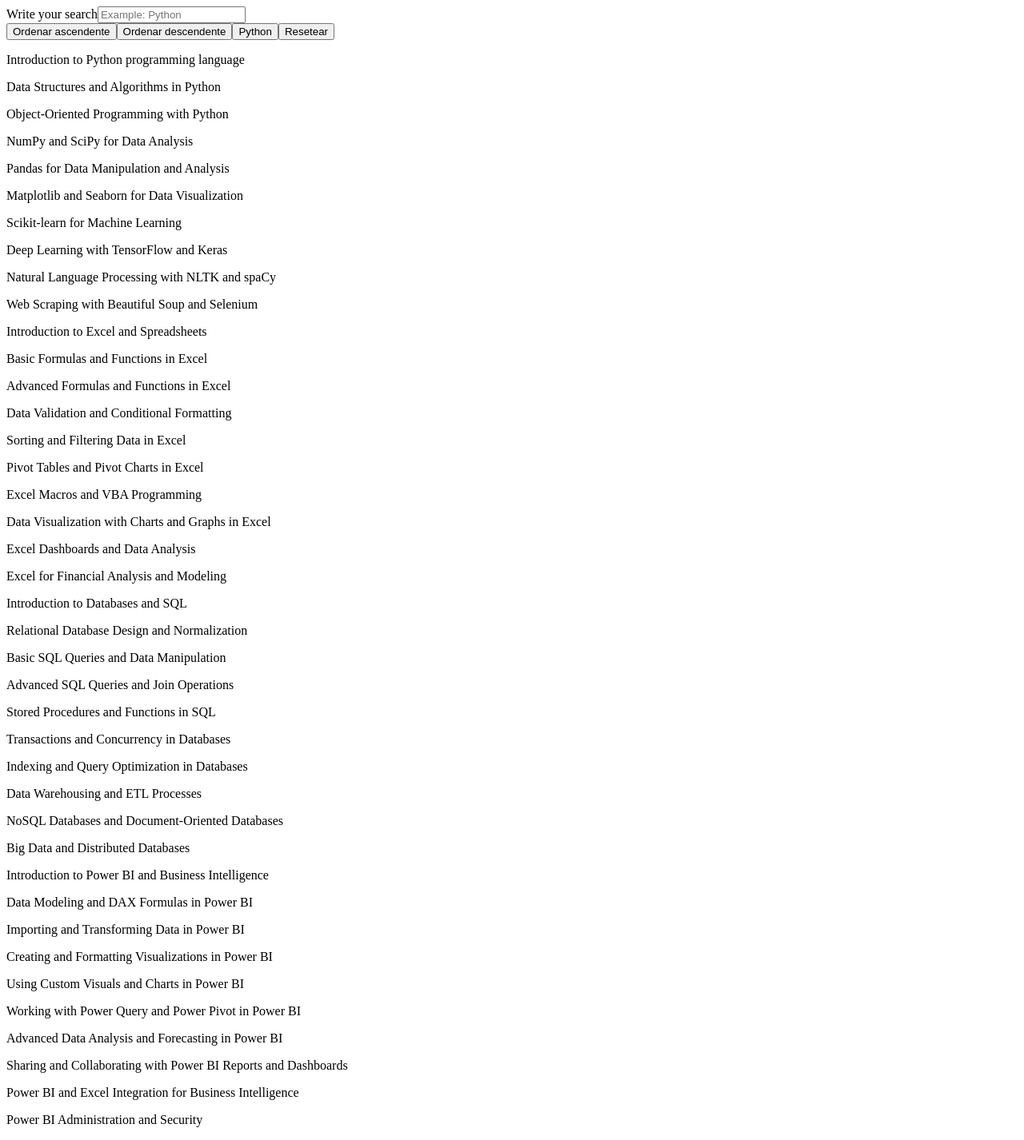
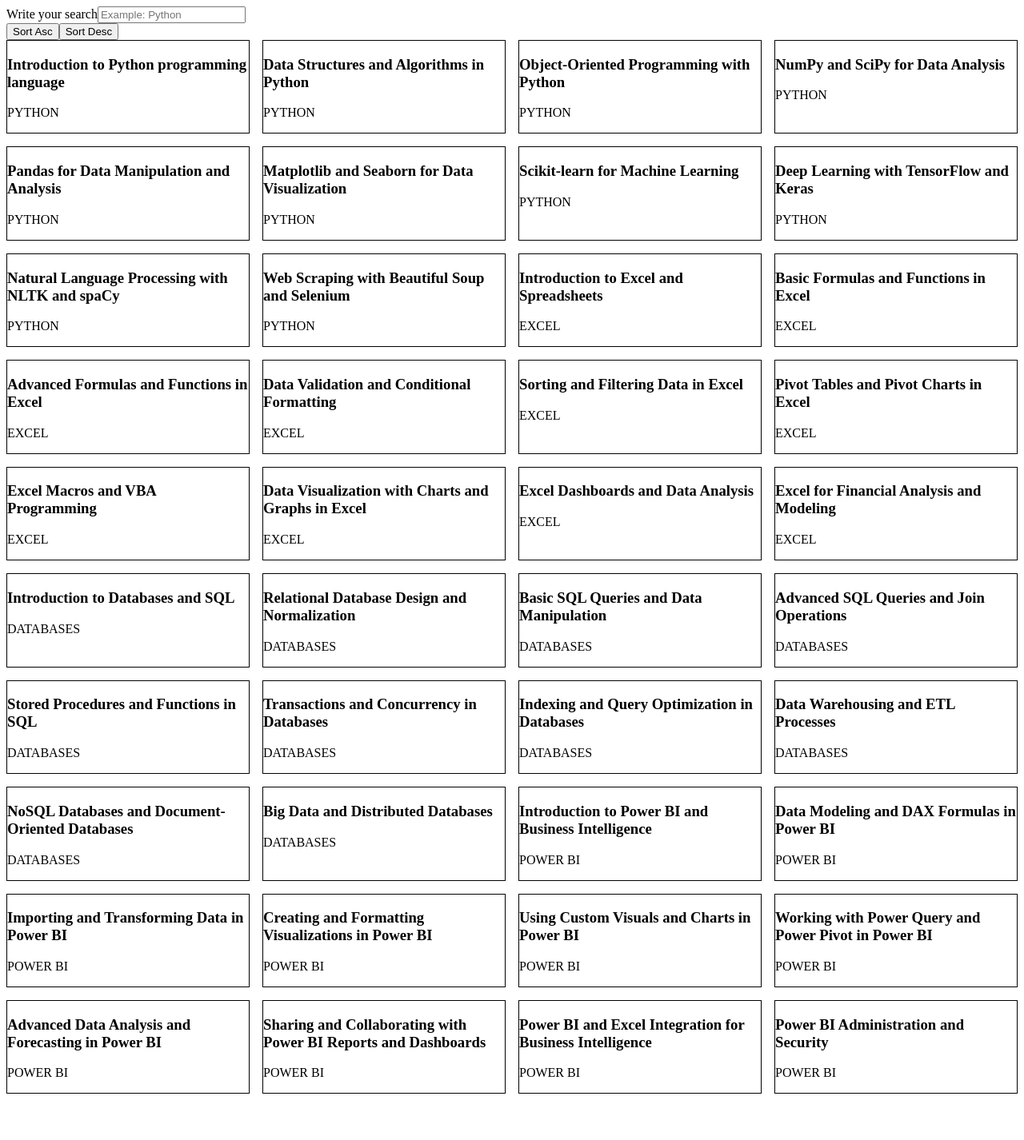
Before and after one commit to SandroSimonOre/demo-search-filter-sort, a React (Vite) app: page / in a window 1280 px wide. Shown: the whole page at 80% size. After the commit the page ends 1376 px from the top, so only its background shows below. Built offline with nearby package versions, Linux system fonts and the light colour scheme.

Commit message:
remove useReducer

```diff
--- a/src/App.jsx
+++ b/src/App.jsx
@@ -1,46 +1,33 @@
 // https://contactmentor.com/checkbox-list-react-js-example/
-
-import { useEffect, useState } from "react"
-import { useData } from "./contexts/DataContext"
-import { useDataDispatch } from "./contexts/DataContext"
+import { useEffect, useState } from 'react'
+import {courses} from './data/courses'
+import styles from './App.module.css'
 
 export default function App() {
-  /* const checkList = [
-    {id:'python', title: 'Python 3'},
-    {id: 'powerbi', title: 'Power BI' },
-    {id: 'databases', title: 'Databases'}
-  ]  */
 
-  const data = useData()
-  const dispatch = useDataDispatch()
+  const [searchTerm, setSearchTerm] = useState('')
+  const [data, setData] = useState(courses)
+  const [order, setOrder] = useState(0)
 
-  // This could be a component
-  const [searchTerm, setSearchTerm] = useState('')
-
-  const handleChange = e => setSearchTerm(e.target.value)
+  const handleChange = (e) => {
+    setSearchTerm(e.target.value)
+  }
 
   useEffect( ()=> {
-    dispatch({type: 'search', payload: searchTerm})
+    setData(courses.filter(c => c.title.toLowerCase().includes(searchTerm.toLocaleLowerCase())))
   }, [searchTerm])
-  //console.log(data)
-  //const [selectedVideos, setSelectedVideos] = useState(videos)
-  //const [selectedCategories, setSelectedCategories] = useState([])
 
-  /* const handleCheck = (event) => {
-    let updatedList = [...selectedCategories];
-    if (event.target.checked) {
-      updatedList = [...selectedCategories, event.target.value];
-    } else {
-      updatedList.splice(selectedCategories.indexOf(event.target.value), 1);
+  useEffect( ()=> {
+
+    if (order === 1) {
+      console.log('Ascendente...')
+      setData( p => p.sort((a, b) => a.title > b.title ? 1 : -1))
+    } else if (order == - 1) {
+      console.log('Descendente...')
+      setData( p => p.sort((a, b) => a.title < b.title ? 1 : -1))
     }
-    setSelectedCategories(updatedList);
-  }; */
 
-  /* useEffect(()=> {
-    console.log(selectedCategories)
-  }, [selectedCategories])
-   */
-
+  }, [order])
 
   return (
     <>
@@ -49,62 +36,22 @@
         <input onChange={handleChange} type="text" id="searchTerm" placeholder="Example: Python" />
       </div>
 
-      <button onClick={() => dispatch({type: 'sortByTitleAsc'})}>Ordenar ascendente</button>
-      <button onClick={() => dispatch({type: 'sortByTitleDesc'})}>Ordenar descendente</button>
-      <button onClick={() => dispatch({type: 'filterByCategory', payload: 'python'})}>Python</button>
-      <button onClick={() => dispatch({type: 'reset'})}>Resetear</button>
+      <div>
+        <button onClick={()=>setOrder(1)}>Sort Asc</button>
+        <button onClick={()=>setOrder(-1)}>Sort Desc</button>
+      </div>
 
+      <div className={styles.list}>
 
-      {
-        data.map(c => (
-          <span key={c.id}>
-            <p>{c.title}</p>
-          </span>
-        ))
-      }
+        {
+          data.map(c => (
+            <div key={c.id} className={styles.card}>
+              <h3>{c.title}</h3>
+              <p>{c.categoryName.toUpperCase()}</p>
+            </div>
+          ))
+        }
+      </div>
     </>
   )
 }
-
-/*
-<section className='border flex flex-col w-4/5'>
-
-
-        <div className="flex justify-between">
-          <div>
-            <input type="text" className="bg-black text-white border" placeholder="Buscar" />
-          </div>
-          <div>
-            <button className="border">Buscar</button>
-          </div>
-        </div>
-
-        <div className="flex justify-between">
-          <div>
-            <p>100 resultados</p>
-          </div>
-
-          <div>
-            <span>Ordenado por:</span>
-            <span>Popular</span>
-          </div>
-        </div>
-
-        <div className="flex p-2 gap-6">
-          {
-            categories.map(c => (
-              <span
-                key={c.id}
-                className={`border p-2 rounded-lg ${selectedCategories?.find(sc => c.id === sc.id) && 'bg-white text-black' }`}
-                onClick={() => handleCategories(c)}
-              >
-                {c.title}
-              </span>
-            ))
-          }
-
-        </div>
-
-
-      </section>
-*/
--- /dev/null
+++ b/src/App.module.css
@@ -0,0 +1,9 @@
+.list {
+    display: grid;
+    gap: 1rem;
+    grid-template-columns: repeat(4, 1fr);
+}
+
+.list .card {
+    border: solid 1px black;
+}
--- a/src/contexts/DataContext.jsx
+++ /dev/null
@@ -1,62 +0,0 @@
-import { createContext, useContext, useReducer } from 'react';
-import { courses } from '../data/courses';
-
-const DataContext = createContext(null);
-
-const DataDispatchContext = createContext(null);
-
-export function DataProvider({ children }) {
-
-    const [data, dispatch] = useReducer(
-        dataReducer,
-        courses
-    );
-
-    return (
-        <DataContext.Provider value={data}>
-            <DataDispatchContext.Provider value={dispatch}>
-                {children}
-            </DataDispatchContext.Provider>
-        </DataContext.Provider>
-    );
-}
-
-export function useData() {
-  return useContext(DataContext);
-}
-
-export function useDataDispatch() {
-  return useContext(DataDispatchContext);
-}
-
-function dataReducer(data, action) {
-
-    switch (action.type) {
-
-        case 'reset': {
-            return courses;
-        }
-
-        case 'filterByCategory': {
-            return data.filter(d => d.category === action.payload);
-        }
-
-        case 'sortByTitleAsc': {
-            return [...data].sort((a, b) => (a.title > b.title ? 1 : -1));
-        }
-
-        case 'sortByTitleDesc': {
-            return [...data].sort((a, b) => (a.title < b.title ? 1 : -1));
-        }
-
-        case 'search': {
-            return data.filter(d => d.title.toLowerCase().includes(action.payload.toLowerCase()))
-        }
-
-        default: {
-            throw Error('Unknown action: ' + action.type);
-        }
-
-    }
-
-}
--- a/src/data/courses.js
+++ b/src/data/courses.js
@@ -1,42 +1,42 @@
 export const courses = [
-    {id: 1, title: 'Introduction to Python programming language', category: 'python'},
-    {id: 2, title: 'Data Structures and Algorithms in Python', category: 'python'},
-    {id: 3, title: 'Object-Oriented Programming with Python', category: 'python'},
-    {id: 4, title: 'NumPy and SciPy for Data Analysis', category: 'python'},
-    {id: 5, title: 'Pandas for Data Manipulation and Analysis', category: 'python'},
-    {id: 6, title: 'Matplotlib and Seaborn for Data Visualization', category: 'python'},
-    {id: 7, title: 'Scikit-learn for Machine Learning', category: 'python'},
-    {id: 8, title: 'Deep Learning with TensorFlow and Keras', category: 'python'},
-    {id: 9, title: 'Natural Language Processing with NLTK and spaCy', category: 'python'},
-    {id: 10, title: 'Web Scraping with Beautiful Soup and Selenium', category: 'python'},
-    {id: 11, title: 'Introduction to Excel and Spreadsheets', category: 'excel'},
-    {id: 12, title: 'Basic Formulas and Functions in Excel', category: 'excel'},
-    {id: 13, title: 'Advanced Formulas and Functions in Excel', category: 'excel'},
-    {id: 14, title: 'Data Validation and Conditional Formatting', category: 'excel'},
-    {id: 15, title: 'Sorting and Filtering Data in Excel', category: 'excel'},
-    {id: 16, title: 'Pivot Tables and Pivot Charts in Excel', category: 'excel'},
-    {id: 17, title: 'Excel Macros and VBA Programming', category: 'excel'},
-    {id: 18, title: 'Data Visualization with Charts and Graphs in Excel', category: 'excel'},
-    {id: 19, title: 'Excel Dashboards and Data Analysis', category: 'excel'},
-    {id: 20, title: 'Excel for Financial Analysis and Modeling', category: 'excel'},
-    {id: 21, title: 'Introduction to Databases and SQL', category: 'databases'},
-    {id: 22, title: 'Relational Database Design and Normalization', category: 'databases'},
-    {id: 23, title: 'Basic SQL Queries and Data Manipulation', category: 'databases'},
-    {id: 24, title: 'Advanced SQL Queries and Join Operations', category: 'databases'},
-    {id: 25, title: 'Stored Procedures and Functions in SQL', category: 'databases'},
-    {id: 26, title: 'Transactions and Concurrency in Databases', category: 'databases'},
-    {id: 27, title: 'Indexing and Query Optimization in Databases', category: 'databases'},
-    {id: 28, title: 'Data Warehousing and ETL Processes', category: 'databases'},
-    {id: 29, title: 'NoSQL Databases and Document-Oriented Databases', category: 'databases'},
-    {id: 30, title: 'Big Data and Distributed Databases', category: 'databases'},
-    {id: 31, title: 'Introduction to Power BI and Business Intelligence', category: 'powerbi'},
-    {id: 32, title: 'Data Modeling and DAX Formulas in Power BI', category: 'powerbi'},
-    {id: 33, title: 'Importing and Transforming Data in Power BI', category: 'powerbi'},
-    {id: 34, title: 'Creating and Formatting Visualizations in Power BI', category: 'powerbi'},
-    {id: 35, title: 'Using Custom Visuals and Charts in Power BI', category: 'powerbi'},
-    {id: 36, title: 'Working with Power Query and Power Pivot in Power BI', category: 'powerbi'},
-    {id: 37, title: 'Advanced Data Analysis and Forecasting in Power BI', category: 'powerbi'},
-    {id: 38, title: 'Sharing and Collaborating with Power BI Reports and Dashboards', category: 'powerbi'},
-    {id: 39, title: 'Power BI and Excel Integration for Business Intelligence', category: 'powerbi'},
-    {id: 40, title: 'Power BI Administration and Security', category: 'powerbi'},
+    {id: 1, title: 'Introduction to Python programming language', categoryId: 'python', categoryName: 'Python'},
+    {id: 2, title: 'Data Structures and Algorithms in Python', categoryId: 'python', categoryName: 'Python'},
+    {id: 3, title: 'Object-Oriented Programming with Python', categoryId: 'python', categoryName: 'Python'},
+    {id: 4, title: 'NumPy and SciPy for Data Analysis', categoryId: 'python', categoryName: 'Python'},
+    {id: 5, title: 'Pandas for Data Manipulation and Analysis', categoryId: 'python', categoryName: 'Python'},
+    {id: 6, title: 'Matplotlib and Seaborn for Data Visualization', categoryId: 'python', categoryName: 'Python'},
+    {id: 7, title: 'Scikit-learn for Machine Learning', categoryId: 'python', categoryName: 'Python'},
+    {id: 8, title: 'Deep Learning with TensorFlow and Keras', categoryId: 'python', categoryName: 'Python'},
+    {id: 9, title: 'Natural Language Processing with NLTK and spaCy', categoryId: 'python', categoryName: 'Python'},
+    {id: 10, title: 'Web Scraping with Beautiful Soup and Selenium', categoryId: 'python', categoryName: 'Python'},
+    {id: 11, title: 'Introduction to Excel and Spreadsheets', categoryId: 'excel', categoryName: 'Excel'},
+    {id: 12, title: 'Basic Formulas and Functions in Excel', categoryId: 'excel', categoryName: 'Excel'},
+    {id: 13, title: 'Advanced Formulas and Functions in Excel', categoryId: 'excel', categoryName: 'Excel'},
+    {id: 14, title: 'Data Validation and Conditional Formatting', categoryId: 'excel', categoryName: 'Excel'},
+    {id: 15, title: 'Sorting and Filtering Data in Excel', categoryId: 'excel', categoryName: 'Excel'},
+    {id: 16, title: 'Pivot Tables and Pivot Charts in Excel', categoryId: 'excel', categoryName: 'Excel'},
+    {id: 17, title: 'Excel Macros and VBA Programming', categoryId: 'excel', categoryName: 'Excel'},
+    {id: 18, title: 'Data Visualization with Charts and Graphs in Excel', categoryId: 'excel', categoryName: 'Excel'},
+    {id: 19, title: 'Excel Dashboards and Data Analysis', categoryId: 'excel', categoryName: 'Excel'},
+    {id: 20, title: 'Excel for Financial Analysis and Modeling', categoryId: 'excel', categoryName: 'Excel'},
+    {id: 21, title: 'Introduction to Databases and SQL', categoryId: 'databases', categoryName: 'Databases'},
+    {id: 22, title: 'Relational Database Design and Normalization', categoryId: 'databases', categoryName: 'Databases'},
+    {id: 23, title: 'Basic SQL Queries and Data Manipulation', categoryId: 'databases', categoryName: 'Databases'},
+    {id: 24, title: 'Advanced SQL Queries and Join Operations', categoryId: 'databases', categoryName: 'Databases'},
+    {id: 25, title: 'Stored Procedures and Functions in SQL', categoryId: 'databases', categoryName: 'Databases'},
+    {id: 26, title: 'Transactions and Concurrency in Databases', categoryId: 'databases', categoryName: 'Databases'},
+    {id: 27, title: 'Indexing and Query Optimization in Databases', categoryId: 'databases', categoryName: 'Databases'},
+    {id: 28, title: 'Data Warehousing and ETL Processes', categoryId: 'databases', categoryName: 'Databases'},
+    {id: 29, title: 'NoSQL Databases and Document-Oriented Databases', categoryId: 'databases', categoryName: 'Databases'},
+    {id: 30, title: 'Big Data and Distributed Databases', categoryId: 'databases', categoryName: 'Databases'},
+    {id: 31, title: 'Introduction to Power BI and Business Intelligence', categoryId: 'powerbi', categoryName: 'Power BI'},
+    {id: 32, title: 'Data Modeling and DAX Formulas in Power BI', categoryId: 'powerbi', categoryName: 'Power BI'},
+    {id: 33, title: 'Importing and Transforming Data in Power BI', categoryId: 'powerbi', categoryName: 'Power BI'},
+    {id: 34, title: 'Creating and Formatting Visualizations in Power BI', categoryId: 'powerbi', categoryName: 'Power BI'},
+    {id: 35, title: 'Using Custom Visuals and Charts in Power BI', categoryId: 'powerbi', categoryName: 'Power BI'},
+    {id: 36, title: 'Working with Power Query and Power Pivot in Power BI', categoryId: 'powerbi', categoryName: 'Power BI'},
+    {id: 37, title: 'Advanced Data Analysis and Forecasting in Power BI', categoryId: 'powerbi', categoryName: 'Power BI'},
+    {id: 38, title: 'Sharing and Collaborating with Power BI Reports and Dashboards', categoryId: 'powerbi', categoryName: 'Power BI'},
+    {id: 39, title: 'Power BI and Excel Integration for Business Intelligence', categoryId: 'powerbi', categoryName: 'Power BI'},
+    {id: 40, title: 'Power BI Administration and Security', categoryId: 'powerbi', categoryName: 'Power BI'},
 ]
--- a/src/main.jsx
+++ b/src/main.jsx
@@ -2,12 +2,10 @@
 import ReactDOM from 'react-dom/client'
 import App from './App'
 import './index.css'
-import { DataProvider } from "./contexts/DataContext"
+
 
 ReactDOM.createRoot(document.getElementById('root')).render(
   <React.StrictMode>
-    <DataProvider>
       <App />
-    </DataProvider>
   </React.StrictMode>,
 )
```
Also changed, not shown: src/App.css (deleted).
